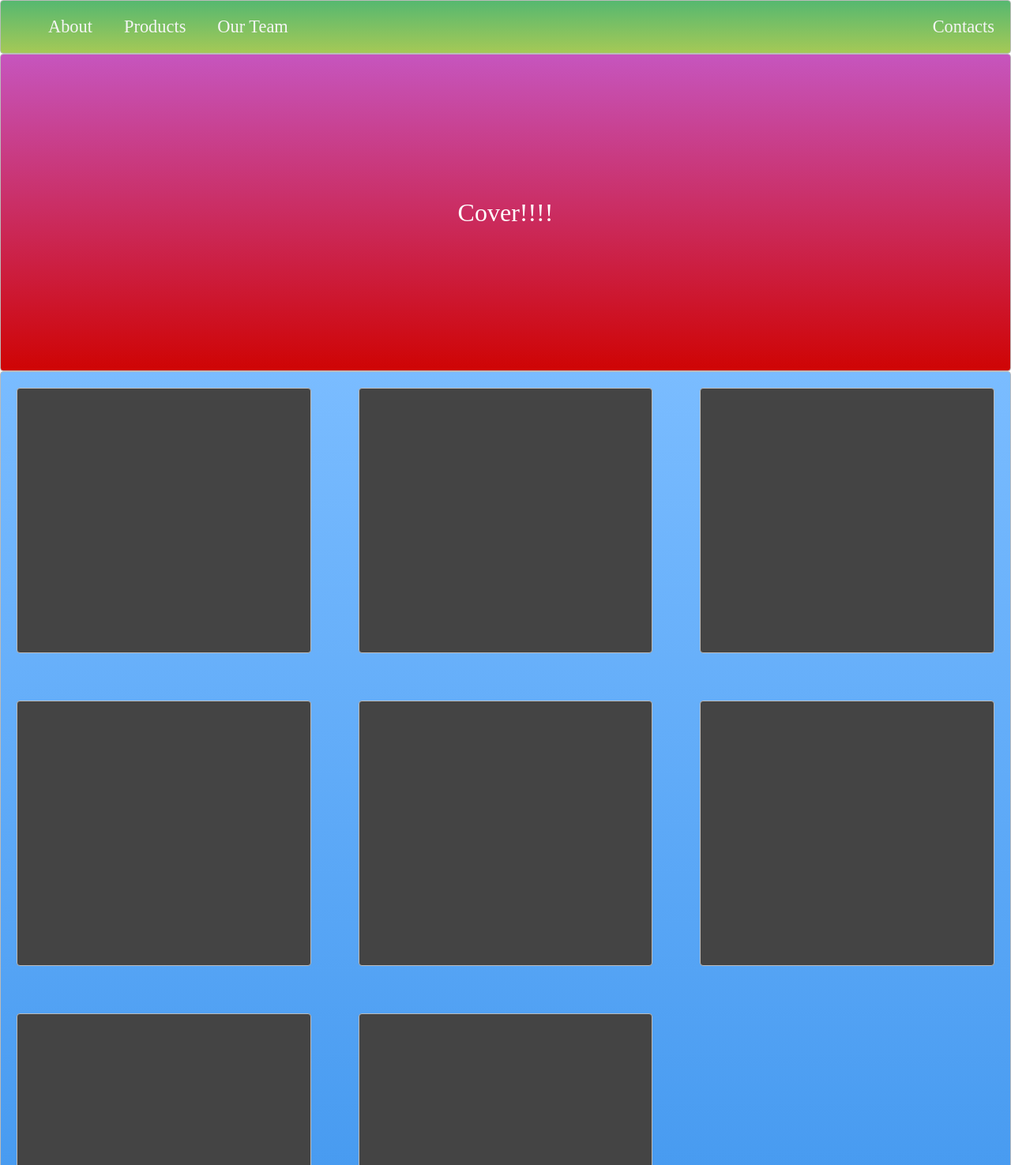
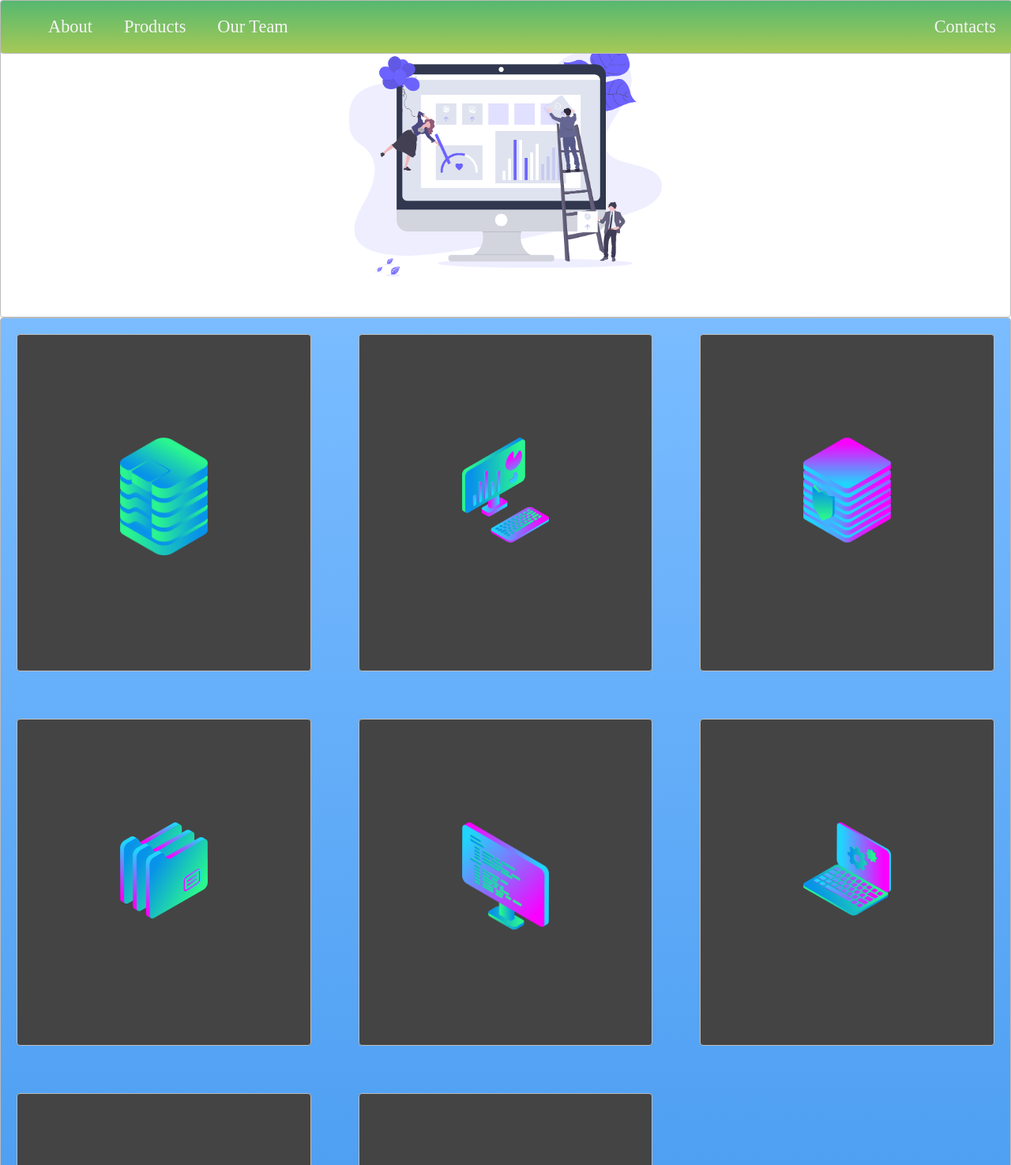
Before and after one commit to tonyveliz/Web-Page-Layout, a plain HTML site: page index.html in a window 1280 px wide. Shown: the top 1475 px of the page at 79% size. Drawn offline with Linux system fonts and the light colour scheme.

Commit message:
CSS
Added background to cover and position: fixed to navbar.

```diff
--- a/index.html
+++ b/index.html
@@ -3,12 +3,13 @@
 
 <head>
   <title>Layout Master</title>
-  <link rel="icon" type="image/png" href="/project-start/Zorro_Icon.png">
+  <link rel="icon" type="image/png" href="/Zorro_Icon.png">
   <link rel="stylesheet" type="text/css" href="./style.css">
 </head>
 
 <body>
-  <NAV class="zone green">
+  <!-- Nav Bar -->
+  <NAV class="zone green sticky">
     <ul class="main-nav">
       <li><a href="">About</a></li>
       <li><a href="">Products</a></li>
@@ -16,16 +17,17 @@
       <li class="push"><a href="">Contacts</a></li>
     </ul>
   </NAV>
-  <div class="container zone red">Cover!!!!</div>
+  <!-- Cover / Grid -->
+  <div class="container zone"><img class="cover" src="/img/undraw.png" alt=""></div>
   <div class="zone blue grid-wrapper">
-    <div class="box zone"><img src="/project-start/img/data_storage_2_2.png" alt=""></div>
-    <div class="box zone"><img src="/project-start/img/desktop_analytics_2.png" alt=""></div>
-    <div class="box zone"><img src="/project-start/img/server_safe_2.png" alt=""></div>
-    <div class="box zone"><img src="/project-start/img/files_2.png" alt=""></div>
-    <div class="box zone"><img src="/project-start/img/monitor_coding_2.png" alt=""></div>
-    <div class="box zone"><img src="/project-start/img/monitor_settings_2.png" alt=""></div>
-    <div class="box zone"><img src="/project-start/img/server_2_2.png" alt=""></div>
-    <div class="box zone"><img src="/project-start/img/server_3.png" alt=""></div>
+    <div class="box zone"><img src="/img/data_storage_2_2.png" alt=""></div>
+    <div class="box zone"><img src="/img/desktop_analytics_2.png" alt=""></div>
+    <div class="box zone"><img src="/img/server_safe_2.png" alt=""></div>
+    <div class="box zone"><img src="/img/files_2.png" alt=""></div>
+    <div class="box zone"><img src="/img/monitor_coding_2.png" alt=""></div>
+    <div class="box zone"><img src="/img/monitor_settings_2.png" alt=""></div>
+    <div class="box zone"><img src="/img/server_2_2.png" alt=""></div>
+    <div class="box zone"><img src="/img/server_3.png" alt=""></div>
   </div>
   <footer class="zone yellow">Footer</footer>
 </body>
--- a/style.css
+++ b/style.css
@@ -32,6 +32,11 @@ body {
   font-size: 0.7em;
   margin: 0;
 }
+.sticky {
+  position: fixed;
+  top: 0;
+  width: 100%;
+}
 
 @media only screen and (max-width: 600px) {
   .main-nav {
@@ -59,6 +64,10 @@ a {
   align-items: center;
   justify-content: center;
   height: 50vh;
+}
+
+.cover {
+  width: 30rem;
 }
 
 /* GRID */
```
